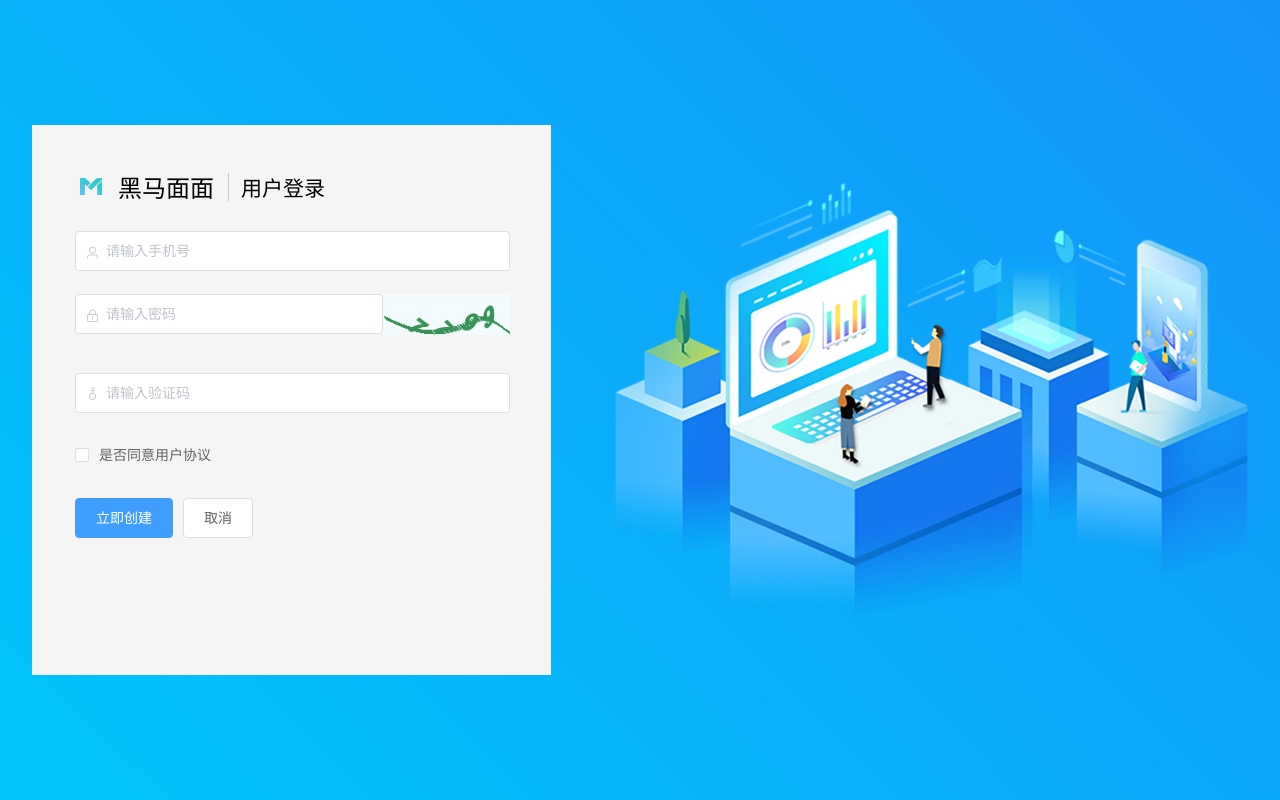
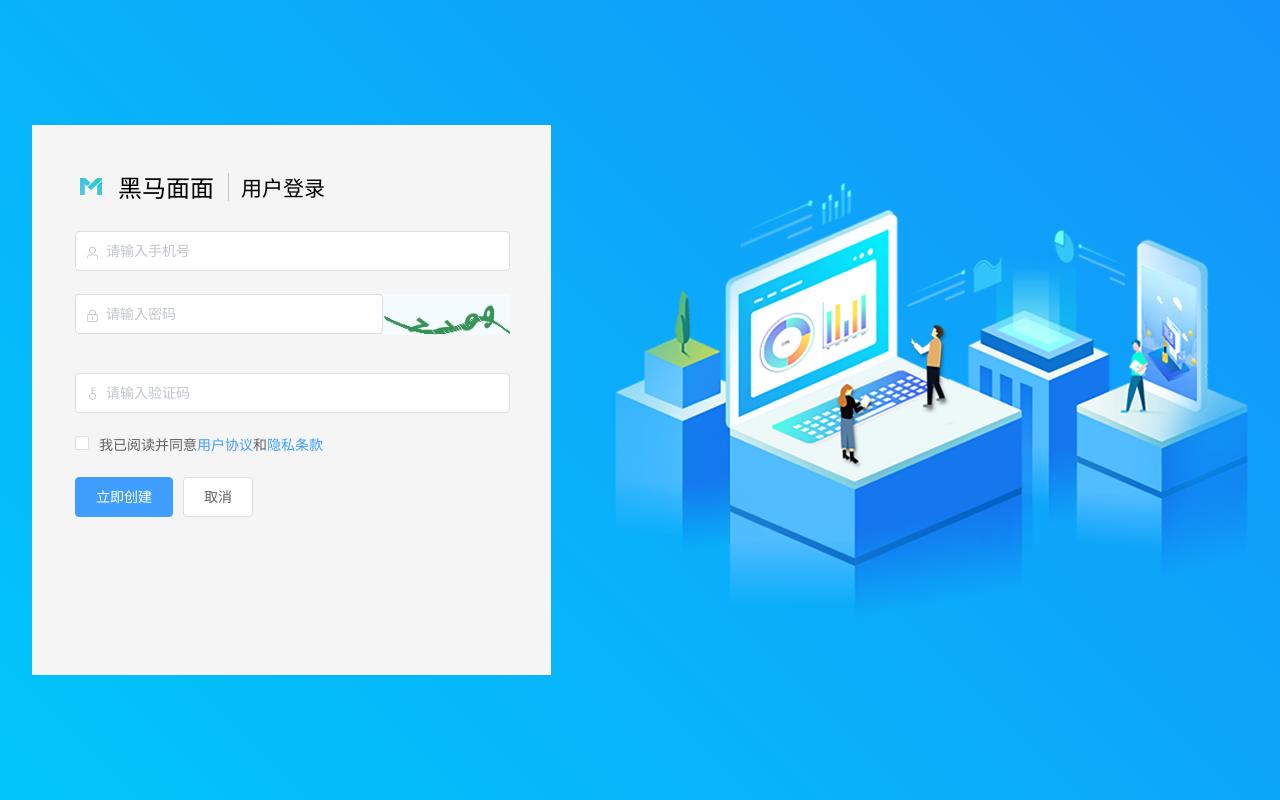
Before and after one commit to JaysonChan/heimamm46, a Vue app: page /#/ in a window 1280 px wide. Built offline with nearby package versions, Linux system fonts and the light colour scheme.

Commit message:
登录模块 - 表单布局 - 协议

```diff
--- a/src/view/login/login.vue
+++ b/src/view/login/login.vue
@@ -32,8 +32,14 @@
             <el-form-item>
                 <el-input prefix-icon="el-icon-key" placeholder="请输入验证码" v-model="loginForm.loginCode"></el-input>
             </el-form-item>
+            <!-- 用户协议 -->
             <el-form-item>
-                <el-checkbox v-model="loginForm.isChecked">是否同意用户协议</el-checkbox>
+                <el-checkbox v-model="loginForm.isChecked">
+                我已阅读并同意
+                <el-link type="primary">用户协议</el-link>
+                和
+                <el-link type="primary">隐私条款</el-link>
+                </el-checkbox>
             </el-form-item>
             <el-form-item>
                 <el-button type="primary" >立即创建</el-button>
@@ -82,6 +88,7 @@ export default {
     width: 478px;
     background-color: #F5F5F5;
     height: 550px;
+     // 设置样式 把 表单间隙空出来
     padding-right: 41px;
     block-size: border-box;
     .title-box {
@@ -90,7 +97,9 @@ export default {
         margin-top: 44px;
         margin-left: 48px;
         margin-bottom: 27px;
-        .logo{}
+        .logo{
+
+        }
         .title{
             font-size: 24px;
             margin-left: 16px;
@@ -106,11 +115,18 @@ export default {
             margin-left: 12px;
         }
     }
+    //登录验证码
     .login-code{
         width: 100%;
         height:40.8px;
     }
-}
+ }
+ .el-checkbox {
+    display: flex;
+    .el-checkbox__label {
+        display: flex;
+        }
+    }
 }
 // .login-container
 </style>
```
